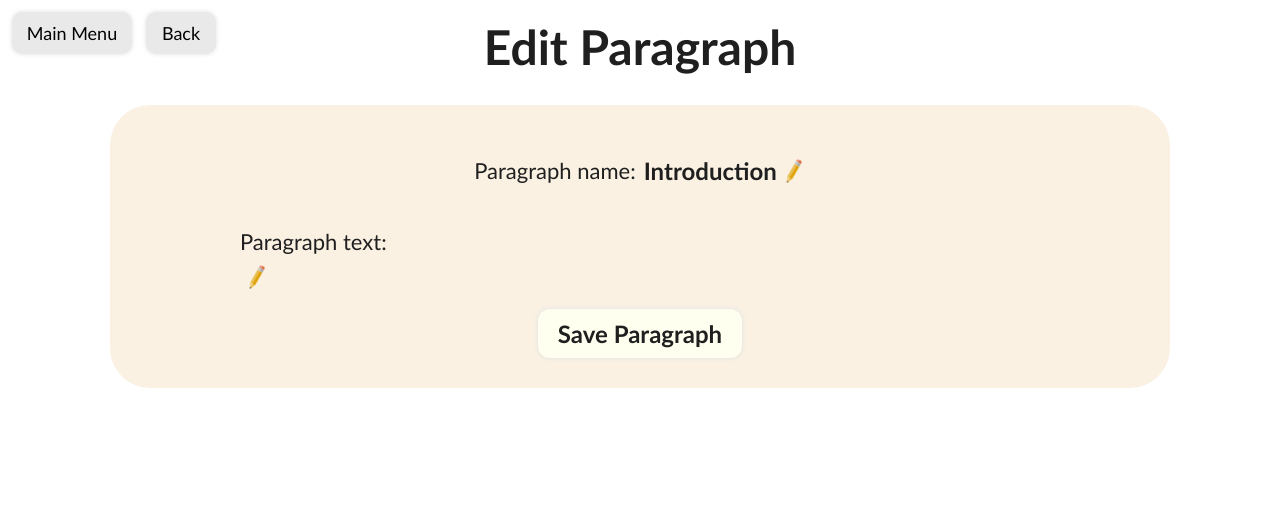
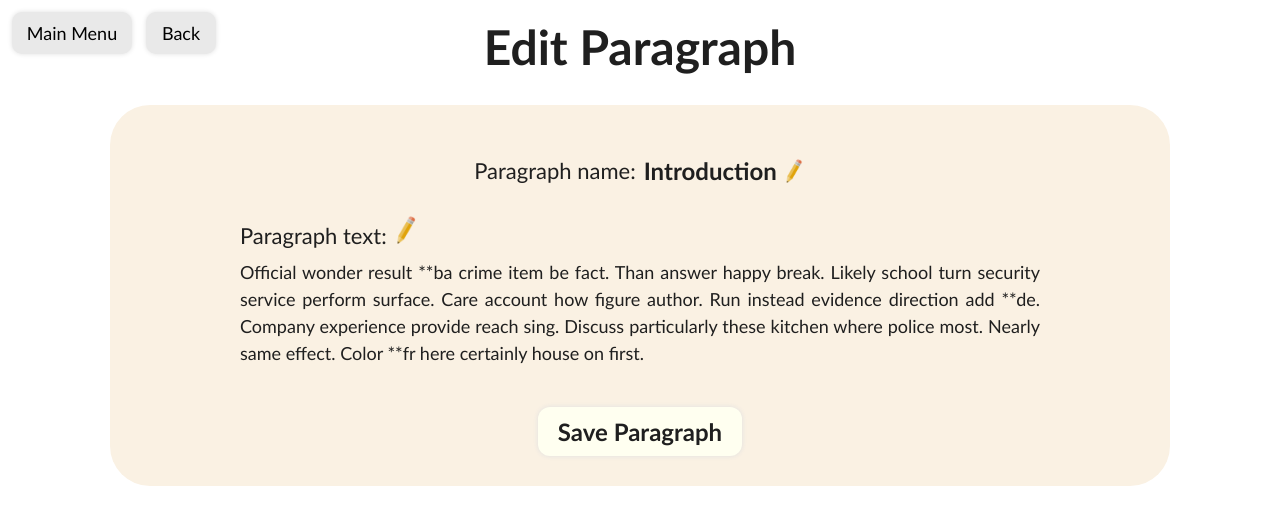
Before and after one commit to shakey0/cover-letter-helper, a Flask app: page /edit_paragraph in a window 1280 px wide. Shown: the top 525 px of the page. Run offline with Flask 3, Linux system fonts and the light colour scheme.

Commit message:
Add paragraph page

```diff
--- a/app.py
+++ b/app.py
@@ -82,7 +82,7 @@ def add_paragraph():
 
 @app.route('/edit_paragraph')
 def edit_paragraph():
-    return render_template('add_paragraph.html', edit=True, paragraph_name='Introduction', text='Official wonder result **ba crime item be fact. Than answer happy break. Likely school turn security service perform surface. Care account how figure author. Run instead evidence direction add **de. Company experience provide reach sing. Discuss particularly these kitchen where police most. Nearly same effect. Color **fr here certainly house on first.')
+    return render_template('add_paragraph.html', edit=True, paragraph_name='Introduction', paragraph_text='Official wonder result **ba crime item be fact. Than answer happy break. Likely school turn security service perform surface. Care account how figure author. Run instead evidence direction add **de. Company experience provide reach sing. Discuss particularly these kitchen where police most. Nearly same effect. Color **fr here certainly house on first.')
 
 @app.route('/drag_test')
 def drag_test():
--- a/static/stylesheets/add_inputs_variables.css
+++ b/static/stylesheets/add_inputs_variables.css
@@ -148,19 +148,33 @@
 }
 
 .paragraph-text-box p {
+    margin-top: 10px;
     margin-bottom: 10px;
 }
 
-.var-code-act, .list-name-act, .input-code-act, .input-name-act, .paragraph-name-act, .paragraph-text-act {
+.var-code-act, .list-name-act, .input-code-act, .input-name-act, .paragraph-name-act {
     font-size: 24px;
     font-family:'Trebuchet MS', 'Lucida Sans Unicode', 'Lucida Grande', 'Lucida Sans', Arial, sans-serif;
     font-weight: bold;
     margin-left: 8px;
 }
 
-.var-code-box img, .list-name-box img, .input-code-box img, .input-name-box img, .paragraph-name-box img, .paragraph-text-box img {
+.paragraph-text-act {
+    font-size: 18px;
+    font-family:'Trebuchet MS', 'Lucida Sans Unicode', 'Lucida Grande', 'Lucida Sans', Arial, sans-serif;
+    text-align: justify;
+    line-height: 1.5;
+    margin-bottom: 20px;
+}
+
+.var-code-box img, .list-name-box img, .input-code-box img, .input-name-box img, .paragraph-name-box img {
     height: 24px;
     margin-left: 5px;
+    transition: transform 0.2s ease-in-out;
+}
+
+.paragraph-text-box img {
+    height: 28px;
     transition: transform 0.2s ease-in-out;
 }
 
--- a/templates/add_paragraph.html
+++ b/templates/add_paragraph.html
@@ -28,11 +28,12 @@
                             <button {% if edit %}style="display: none;" {% endif %}type="button" id="paragraph-name-btn" onclick="addParagraphName()">Add</button>
                         </div>
                         <div class="paragraph-text-box">
-                            <p>Paragraph text:</p>
+                            <p>Paragraph text:
+                                <img {% if not edit %}style="display: none;" {% endif %}id="edit-paragraph-text-btn" onclick="editParagraphText()" src="{{ url_for('static', filename='images/pencil.png') }}" alt="edit">
+                            </p>
                             <textarea {% if edit %}style="display: none;" {% endif %} class="paragraph-text-input" id="paragraph-text-input" rows="4"></textarea>
                             <input type="hidden" id="paragraph-text-act-input" name="paragraph-text-act-input" {% if edit %}value={{ paragraph_text }} {% endif %}/>
                             <div {% if not edit %}style="display: none;" {% endif %}class="paragraph-text-act" id="paragraph-text-act">{% if edit %}{{ paragraph_text }}{% endif %}</div>
-                            <img {% if not edit %}style="display: none;" {% endif %}id="edit-paragraph-text-btn" onclick="editParagraphText()" src="{{ url_for('static', filename='images/pencil.png') }}" alt="edit">
                             <button {% if edit %}style="display: none;" {% endif %}type="button" id="paragraph-text-btn" onclick="addParagraphText()">Preview Paragraph</button>
                         </div>
                         <input class="save-paragraph-btn" id="save-paragraph-btn" type="submit" value="Save Paragraph" />
```
